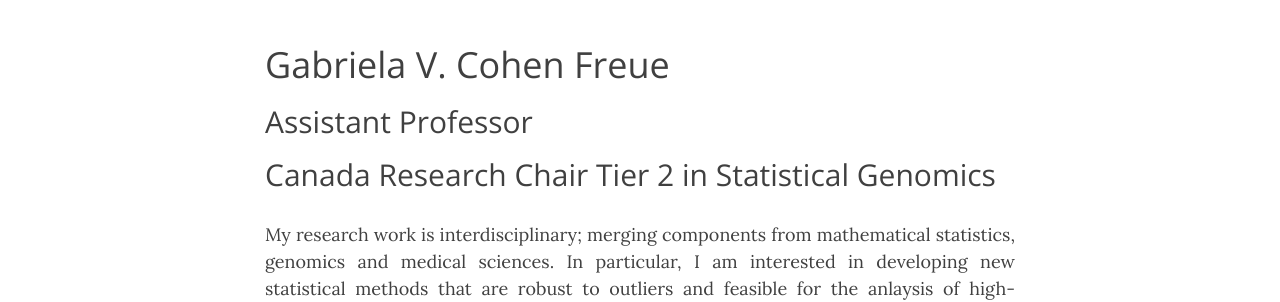
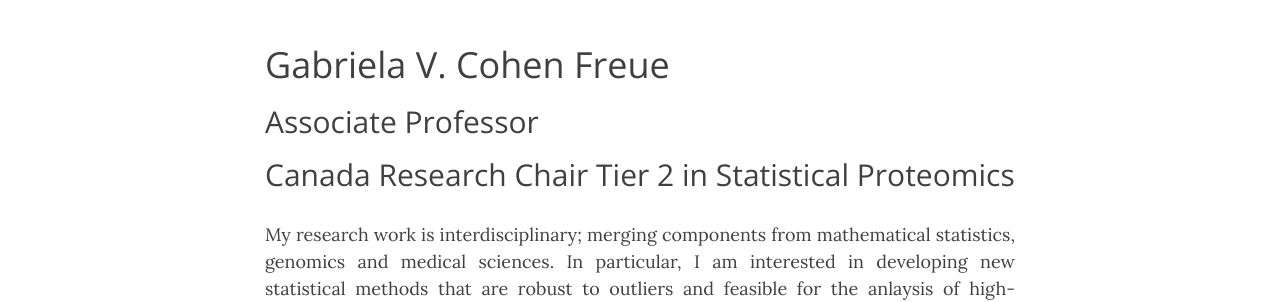
Before and after one commit to gcohenfr/gcohenfr.github.io, a Jekyll site: the page built from index.html, in a window 1280 px wide and 900 px high, scrolled down 340 px. Shown: the part 159-461 px from the top of the window. Built offline with Jekyll 4.4.1, drawn with Linux system fonts in a browser that asks for light colours; nearby versions of some CDN libraries; the list of posts is cut into pages by our own code.

Commit message:
update position

```diff
--- a/index.html
+++ b/index.html
@@ -8,8 +8,8 @@
 ---
 
 <h1>Gabriela V. Cohen Freue</h1>
-<h2>Assistant Professor</h2>
-<h2>Canada Research Chair Tier 2 in Statistical Genomics</h2>
+<h2>Associate Professor</h2>
+<h2>Canada Research Chair Tier 2 in Statistical Proteomics</h2>
 
 <p>My research work is interdisciplinary; merging components from mathematical statistics, genomics and medical sciences. In particular, I am interested in developing new statistical methods that are robust to outliers and feasible for the anlaysis of high-dimensional datasets usually encountered in genomics and protoemics studies. I am currently working on extensions of classical estimation approaches to address problems related to data science and the analysis of big data, e.g, sparsity, measurement errors, confounding factors, collinearity. I have published both methodological and applied work related with these areas of study. I collaborate in different interdisciplinary research projects, including proteomics in multiple sclerosis, proteomics in cardiovascular diseases, and –omics in asthmatic patients, among others.</p>
 
```
